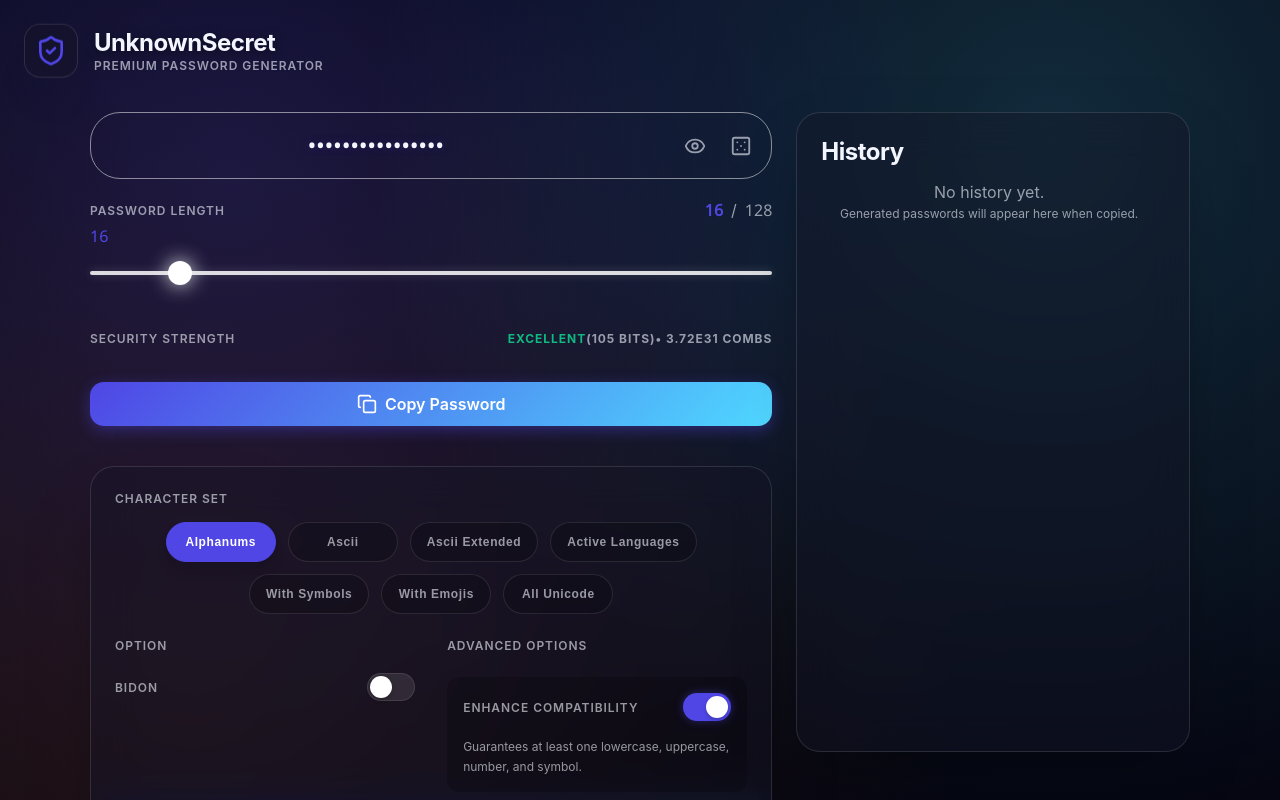
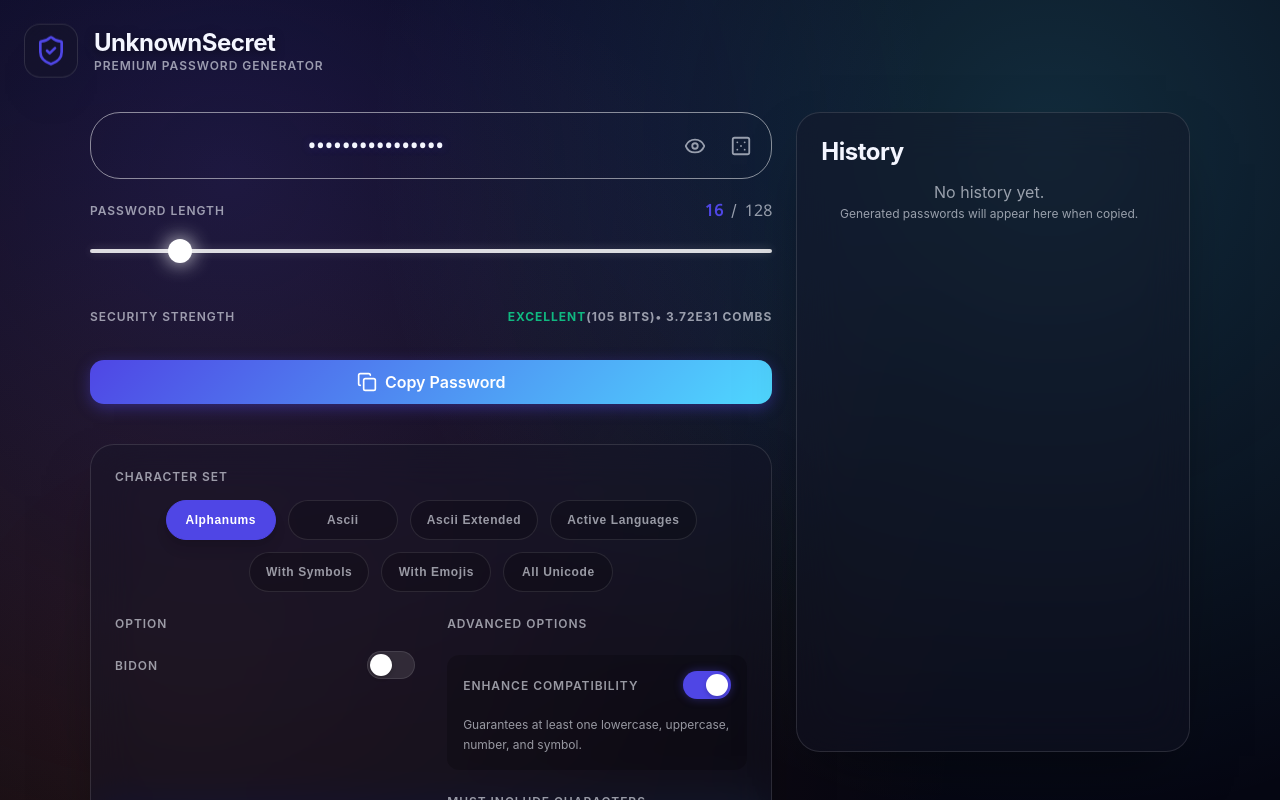
Before and after one commit to WireSwarm/UnknownSecret, a React (Vite) app: page / in a window 1280 px wide. Shown: the top 800 px of the page. Built offline with nearby package versions, Linux system fonts and the light colour scheme; a web font is replaced by a local one.

Commit message:
fix : password generation fluidity

```diff
--- a/scripts/generate_unstable_list.js
+++ b/scripts/generate_unstable_list.js
@@ -85,4 +85,4 @@ const data = {
 };
 
 fs.writeFileSync(outFile, JSON.stringify(data, null, 2));
-console.log(`Unstable list written to ${outFile}`);
+// console.log(`Unstable list written to ${outFile}`);
--- a/src/components/generator/GeneratorPanel.jsx
+++ b/src/components/generator/GeneratorPanel.jsx
@@ -82,6 +82,13 @@ export function GeneratorPanel({ onCopyPassword }) {
     const [activePresetId, setActivePresetId] = useState(null);
     const [clearConfirmLevel, setClearConfirmLevel] = useState(0); // 0: Normal, 1: Sure?, 2: Really?
 
+    // Local state for slider to prevent regeneration while dragging
+    const [sliderLength, setSliderLength] = useState(config.length);
+
+    // Sync sliderLength when config changes (e.g. presets)
+    useEffect(() => {
+        setSliderLength(config.length);
+    }, [config.length]);
 
     // --- AUTO-SAVE EFFECT ---
     useEffect(() => {
@@ -174,7 +181,7 @@ export function GeneratorPanel({ onCopyPassword }) {
 
             // High likelihood of unassigned characters not being caught by simple range checks
             // So let's log everything for the user to debug
-            console.groupCollapsed('Password Character Audit');
+            // console.groupCollapsed('Password Character Audit');
             const debugInfo = [];
             for (let k = 0; k < pwd.length; k++) {
                 const cp = pwd.codePointAt(k);
@@ -184,8 +191,8 @@ export function GeneratorPanel({ onCopyPassword }) {
                 }
                 debugInfo.push(`Char: "${String.fromCodePoint(cp)}" U+${cp.toString(16).toUpperCase().padStart(4, '0')}`);
             }
-            console.table(debugInfo);
-            console.groupEnd();
+            // console.table(debugInfo);
+            // console.groupEnd();
 
             // Existing detection logic ...
             if (isProblematic) {
@@ -202,7 +209,7 @@ export function GeneratorPanel({ onCopyPassword }) {
 
         if (indices.size > 0) {
             const sortedIndices = Array.from(indices).sort((a, b) => a - b);
-            console.log(`replacement char detected at pos ${sortedIndices.join(',')}`);
+            // console.log(`replacement char detected at pos ${sortedIndices.join(',')}`);
             console.warn('Detected problematic characters:', sortedIndices.map(idx => {
                 const cp = pwd.codePointAt(idx);
                 return `Pos ${idx}: "${String.fromCodePoint(cp)}" (U+${cp.toString(16).toUpperCase().padStart(4, '0')})`;
@@ -367,7 +374,7 @@ export function GeneratorPanel({ onCopyPassword }) {
                                     onClick={() => setIsEditingLength(true)}
                                     title="Click to edit length"
                                 >
-                                    {config.length}
+                                    {sliderLength}
                                 </span>
                             )}
                             <span className="text-muted" id="length-sep">/</span>
@@ -394,10 +401,11 @@ export function GeneratorPanel({ onCopyPassword }) {
                     </div>
                     <Slider
                         id="length-slider"
-                        value={config.length}
+                        value={sliderLength}
                         min={1}
                         max={config.maxPossible}
-                        onChange={(val) => setConfig({ ...config, length: val })}
+                        onChange={(val) => setSliderLength(val)}
+                        onAfterChange={(val) => setConfig({ ...config, length: val })}
                     />
                 </div>
             </div>
--- a/src/components/ui/Slider.jsx
+++ b/src/components/ui/Slider.jsx
@@ -1,11 +1,12 @@
 import React from 'react';
 
-export function Slider({ label, value, min, max, onChange, className = '', id, ...props }) {
+export function Slider({ label, value, min, max, onChange, onAfterChange, className = '', id, ...props }) {
     return (
         <div className={`flex flex-col gap-2 w-full ${className}`} id={id ? `${id}-wrapper` : undefined}>
             <div className="flex justify-between items-end" id={id ? `${id}-header` : undefined}>
                 {label && <label className="label-text" id={id ? `${id}-label` : undefined}>{label}</label>}
-                <span className="font-mono text-sm" style={{ color: 'var(--primary)' }} id={id ? `${id}-val` : undefined}>{value}</span>
+                {/*  Show value if label exists (legacy behavior), but parent often handles it now */}
+                {label && <span className="font-mono text-sm" style={{ color: 'var(--primary)' }} id={id ? `${id}-val` : undefined}>{value}</span>}
             </div>
             <input
                 type="range"
@@ -13,6 +14,8 @@ export function Slider({ label, value, min, max, onChange, className = '', id, .
                 max={max}
                 value={value}
                 onChange={(e) => onChange(parseInt(e.target.value, 10))}
+                onMouseUp={onAfterChange ? () => onAfterChange(value) : undefined}
+                onTouchEnd={onAfterChange ? () => onAfterChange(value) : undefined}
                 id={id}
                 {...props}
             />
```
Also changed, not shown: scripts/scan_unicode_ranges.js (+4 -4 lines).
